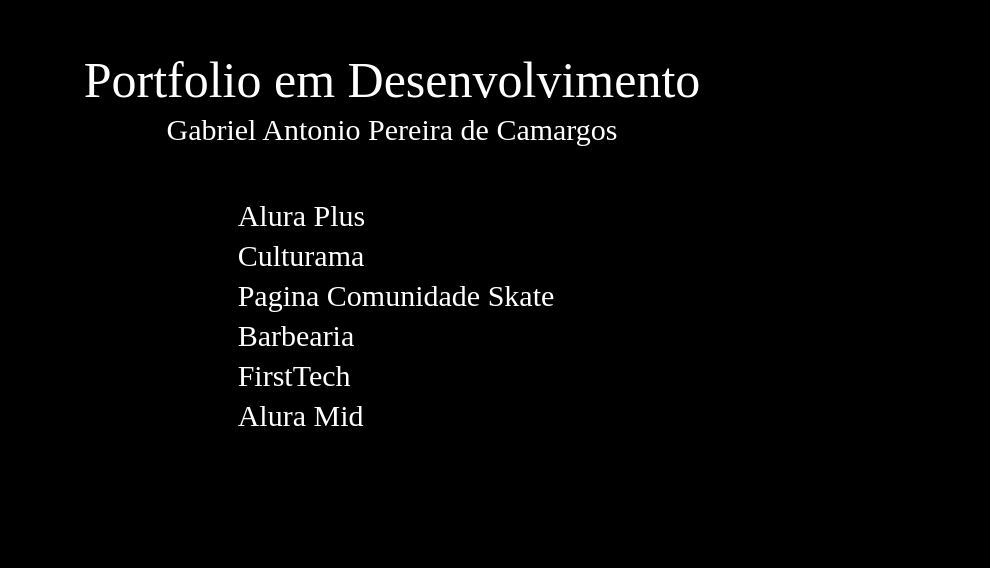
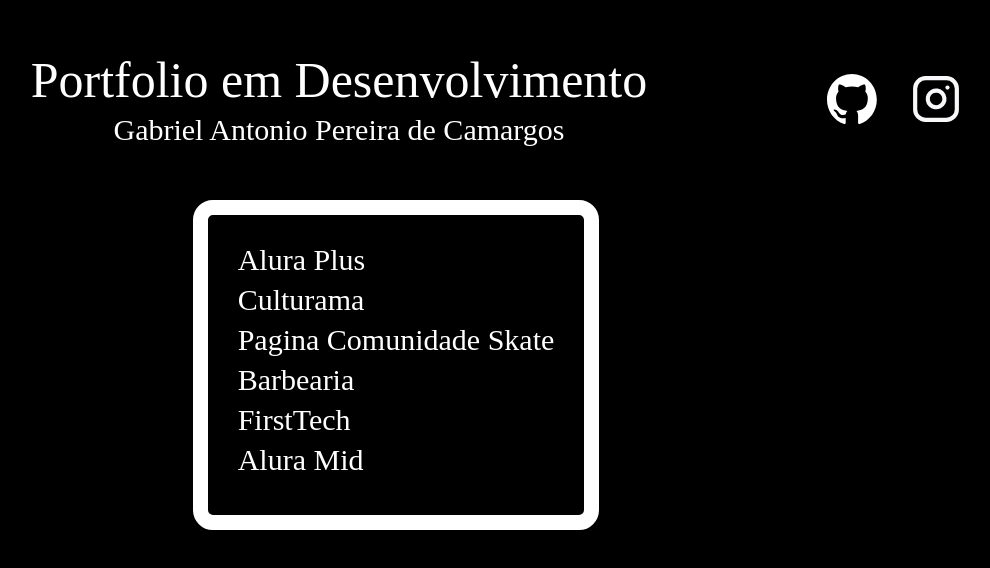
Before and after one commit to Gabrielcamargos28/Portfolio-, a plain HTML site: page index.html in a window 1280 px wide. Shown: the whole page, without its empty margins (244-1234 px from the left). Drawn offline with Linux system fonts and the light colour scheme.

Commit message:
atualizacao

```diff
--- a/index.html
+++ b/index.html
@@ -12,25 +12,29 @@
 
 <body>
     <header>
+        <div class="logo">
+            <img src="" alt="">
+        </div>
         <div class="nomes">
             <h1 class="titulo">Portfolio em Desenvolvimento</h1>
             <p>Gabriel Antonio Pereira de Camargos</p>
         </div>
 
         <div class="rede__social">
-            <a href=""><img src="" alt=""></a>
-            <a href=""><img src="" alt=""></a>
-            <a href=""><img src="" alt=""></a>
+            <a href="https://github.com/Gabrielcamargos28"><img class="rede__social__logos "
+                    src="img/github-mark-white.svg" alt=""></a>
+            <a href=""><img class="rede__social__logos" src="img/instagram.svg" alt=""></a>
         </div>
     </header>
     <main>
         <section class="apresentacao">
             <div class="conteudo">
                 <a class="conteudo__links" href="https://gabrielcamargos28.github.io/Alura-Plus/">Alura Plus</a>
-                <a class="conteudo__links" href="">Culturama</a>
-                <a class="conteudo__links" href="">Pagina Comunidade Skate</a>
-                <a class="conteudo__links" href="">Barbearia</a>
-                <a class="conteudo__links" href="">FirstTech</a>
+                <a class="conteudo__links" href="https://gabrielcamargos28.github.io/Culturama-Alura/">Culturama</a>
+                <a class="conteudo__links" href="https://gabrielcamargos28.github.io/Pagina-Comunidade-Skate/">Pagina
+                    Comunidade Skate</a>
+                <a class="conteudo__links" href="https://gabrielcamargos28.github.io/Barbearia/">Barbearia</a>
+                <a class="conteudo__links" href="https://gabrielcamargos28.github.io/Projeto-FirstTech/">FirstTech</a>
                 <a class="conteudo__links" href="">Alura Mid</a>
             </div>
         </section>
--- a/style.css
+++ b/style.css
@@ -3,9 +3,17 @@
 }
 header{
     display: flex;
-    justify-content: center;
+    justify-content: space-around;
     height: 200px;
     align-items: center;
+}
+.logo{
+    width: 50px;
+}
+.rede__social__logos{
+    width: 50px;
+    height: 50px;
+    margin-left: 30px;
 }
 .nomes{
     display: grid;
@@ -29,7 +37,9 @@
 }
 .conteudo{
     display: grid;
-    border: solid 1px;
+    border: solid 15px white;
+    border-radius: 20px;
+    padding: 30px;
 }
 .conteudo__links{
     text-decoration: none;
```
Also changed, not shown: img/github-mark-white.svg (added), img/instagram.svg (added).
